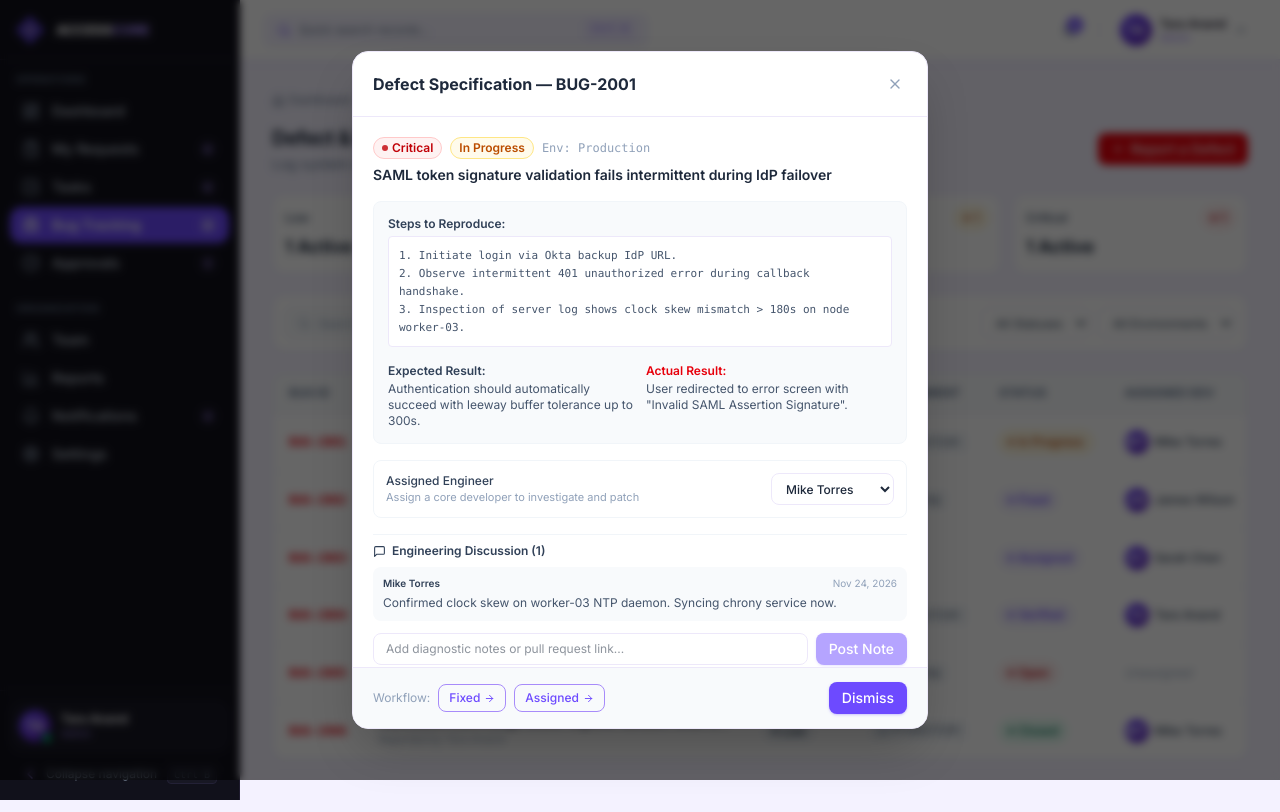
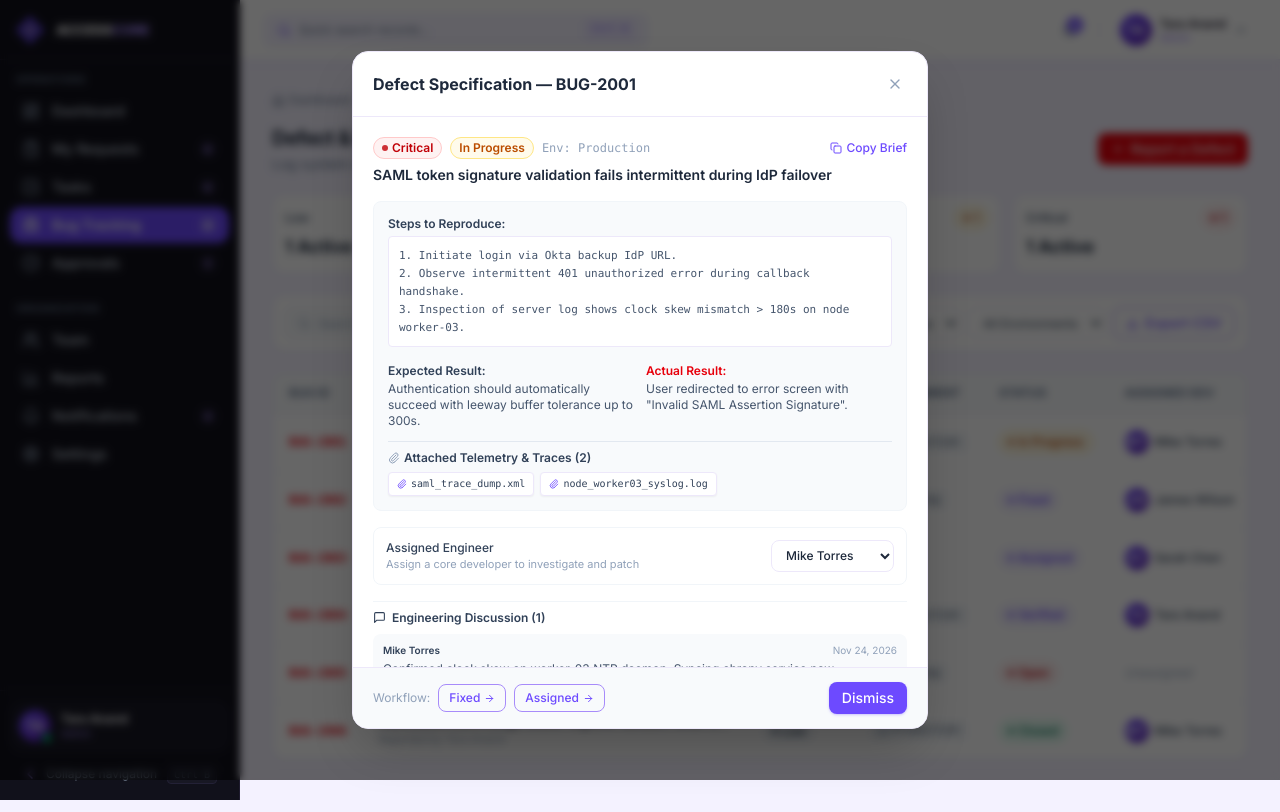
Before and after one commit to kirubhashree06/AccessCore, a React (Vite) app: page /bugs in a window 1280 px wide. Both pictures are taken after a click on the element 859 px from the left and 442 px from the top of the page. Built offline with nearby package versions, Linux system fonts and the light colour scheme.

Commit message:
feat(bugs): defect CSV export, telemetry attachment chips, and brief clipboard copy

```diff
--- a/src/pages/BugsPage.jsx
+++ b/src/pages/BugsPage.jsx
@@ -3,9 +3,10 @@ import { motion, AnimatePresence } from 'framer-motion'
 import {
   Bug, Plus, Search, Filter, ShieldAlert,
   Calendar, User, AlertCircle, ArrowRight, MessageSquare,
-  Paperclip, CheckCircle2, ChevronRight, Server, Trash2
+  Paperclip, CheckCircle2, ChevronRight, Server, Trash2,
+  Download, Copy, Check
 } from 'lucide-react'
-import Card, { CardHeader } from '../components/ui/Card'
+import Card from '../components/ui/Card'
 import Button from '../components/ui/Button'
 import Input from '../components/ui/Input'
 import Badge from '../components/ui/Badge'
@@ -21,7 +22,7 @@ import {
 import { formatDate } from '../utils/helpers'
 
 export default function BugsPage() {
-  const { bugs, reportBug, updateBug, changeBugStatus, assignDeveloper, addComment, deleteBug } = useBugs()
+  const { bugs, reportBug, changeBugStatus, assignDeveloper, addComment, deleteBug } = useBugs()
   const { toasts, toast, dismiss } = useToast()
 
   const [search, setSearch] = useState('')
@@ -31,6 +32,38 @@ export default function BugsPage() {
   const [reportModalOpen, setReportModalOpen] = useState(false)
   const [selectedBug, setSelectedBug] = useState(null)
   const [newComment, setNewComment] = useState('')
+  const [copiedBrief, setCopiedBrief] = useState(false)
+
+  const exportBugsCsv = () => {
+    const headers = ['Defect ID', 'Title', 'Severity', 'Environment', 'Status', 'Assigned To', 'Reported By', 'Created At']
+    const rows = filteredBugs.map(b => [
+      b.id,
+      `"${b.title.replace(/"/g, '""')}"`,
+      b.severity,
+      b.environment,
+      b.status,
+      `"${b.assignedTo || 'Unassigned'}"`,
+      `"${b.reportedBy}"`,
+      b.createdAt
+    ])
+    const csvContent = [headers.join(','), ...rows.map(r => r.join(','))].join('\n')
+    const blob = new Blob([csvContent], { type: 'text/csv;charset=utf-8;' })
+    const url = URL.createObjectURL(blob)
+    const link = document.createElement('a')
+    link.href = url
+    link.download = `accesscore-defects-${new Date().toISOString().slice(0, 10)}.csv`
+    link.click()
+    URL.revokeObjectURL(url)
+    toast.success(`Exported ${filteredBugs.length} defects to CSV`)
+  }
+
+  const handleCopyBrief = (bug) => {
+    const text = `[${bug.id}] ${bug.title} | ${bug.severity} | ${bug.environment} | Status: ${BUG_STATUS_LABELS[bug.status]}`
+    navigator.clipboard?.writeText(text)
+    setCopiedBrief(true)
+    toast.success('Defect brief copied to clipboard')
+    setTimeout(() => setCopiedBrief(false), 2000)
+  }
 
   // Report Form State
   const [formData, setFormData] = useState({
@@ -165,6 +198,16 @@ export default function BugsPage() {
             {BUG_ENVIRONMENTS.map(env => <option key={env} value={env}>{env}</option>)}
           </select>
 
+          <Button
+            variant="outline"
+            size="sm"
+            iconLeft={<Download size={13} />}
+            onClick={exportBugsCsv}
+            title="Export filtered defects to CSV"
+          >
+            Export CSV
+          </Button>
+
           {(search || severityFilter || statusFilter || envFilter) && (
             <button
               onClick={() => { setSearch(''); setSeverityFilter(''); setStatusFilter(''); setEnvFilter('') }}
@@ -298,7 +341,8 @@ export default function BugsPage() {
         >
           <div className="space-y-4">
             <div>
-              <div className="flex items-center gap-2 mb-1.5">
+              <div className="flex items-center justify-between mb-1.5">
+                <div className="flex items-center gap-2">
                   <Badge color={BUG_SEVERITY_COLORS[selectedBug.severity]} dot>
                     {selectedBug.severity}
                   </Badge>
@@ -308,6 +352,15 @@ export default function BugsPage() {
                   <span className="text-xs font-mono text-slate-400">
                     Env: {selectedBug.environment}
                   </span>
+                </div>
+                <button
+                  onClick={() => handleCopyBrief(selectedBug)}
+                  className="text-xs text-[#6D4AFF] hover:underline flex items-center gap-1 font-medium"
+                  title="Copy defect summary"
+                >
+                  {copiedBrief ? <Check size={12} className="text-emerald-500" /> : <Copy size={12} />}
+                  {copiedBrief ? 'Copied Brief' : 'Copy Brief'}
+                </button>
               </div>
               <h3 className="text-sm font-semibold text-[#1E293B]">
                 {selectedBug.title}
@@ -343,6 +396,22 @@ export default function BugsPage() {
                   </p>
                 </div>
               </div>
+
+              {selectedBug.attachments && selectedBug.attachments.length > 0 && (
+                <div className="pt-2 border-t border-slate-200">
+                  <span className="font-semibold text-slate-700 block mb-1.5 flex items-center gap-1">
+                    <Paperclip size={12} className="text-slate-400" /> Attached Telemetry & Traces ({selectedBug.attachments.length})
+                  </span>
+                  <div className="flex flex-wrap gap-1.5">
+                    {selectedBug.attachments.map(att => (
+                      <span key={att} className="inline-flex items-center gap-1 px-2 py-1 rounded bg-white border border-[#EDE8FA] font-mono text-[10px] text-slate-700 shadow-xs">
+                        <Paperclip size={10} className="text-[#6D4AFF]" />
+                        {att}
+                      </span>
+                    ))}
+                  </div>
+                </div>
+              )}
             </div>
 
             {/* Developer Assignment Picker */}
```
Lines whose indentation alone changed are shown as unchanged.
